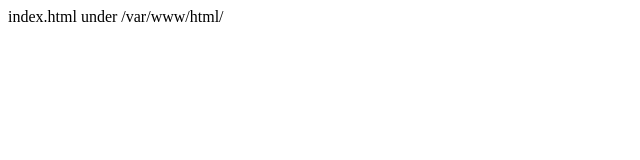
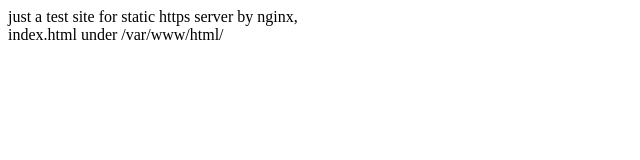
Before and after one commit to kelfdeng/ng-docker, a plain HTML site: page index.html in a window 1280 px wide. Shown: the whole page, without its empty margins (0-640 px from the left). Drawn offline with Linux system fonts and the light colour scheme.

Commit message:
index.html, static/index.html

```diff
--- a/index.html
+++ b/index.html
@@ -1,5 +1,6 @@
 <html>
 	<body>
-		 index.html under /var/www/html/
+		just a test site for static https server by nginx,<br/>
+		index.html under /var/www/html/
 	</body>
 </html>
```
